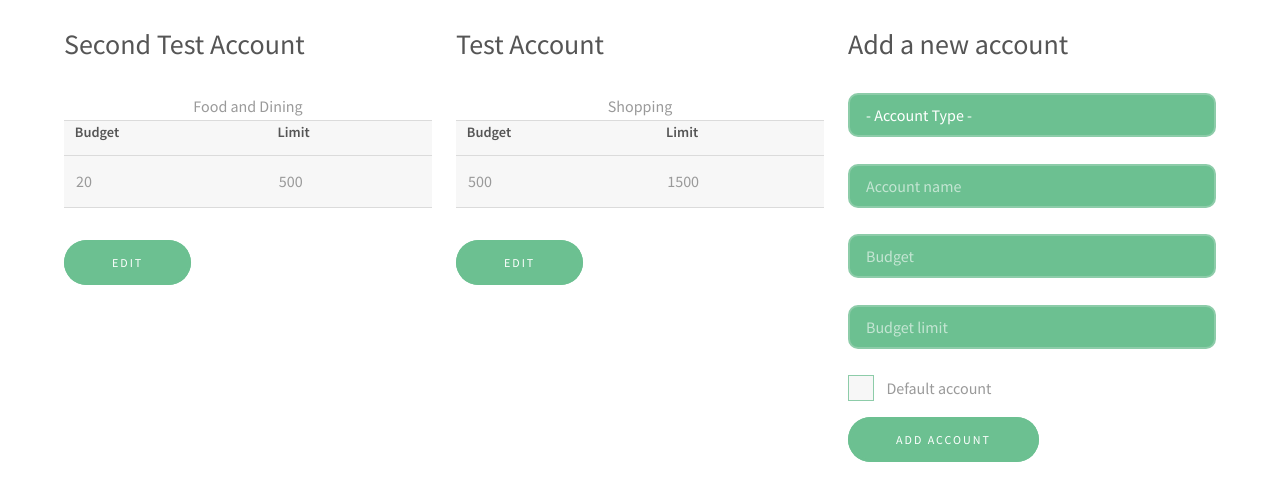
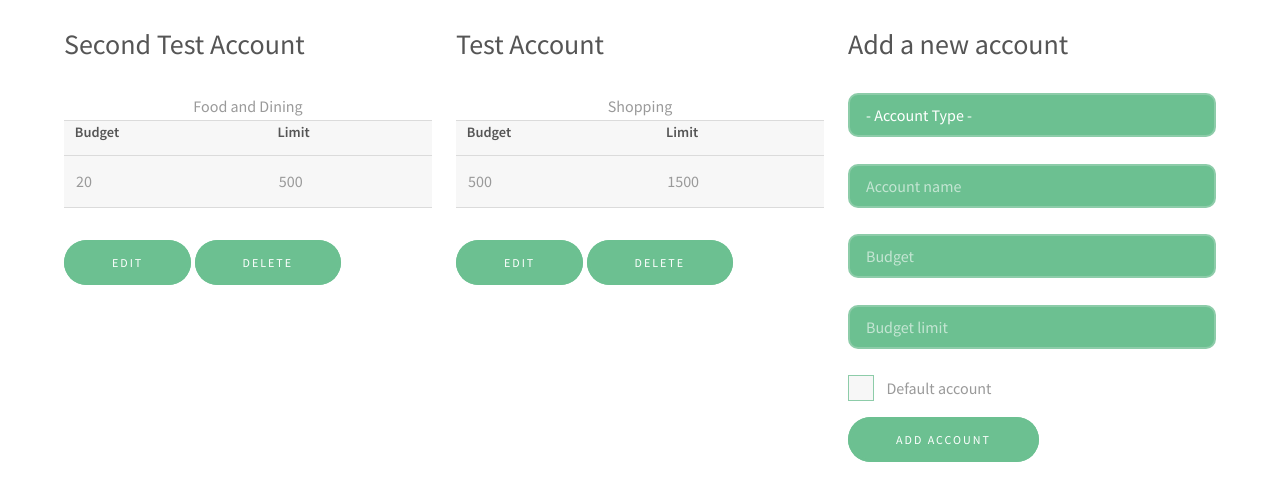
Before and after one commit to KimGrobien/wyze, a PHP site: page /account.php in a window 1280 px wide. Shown: the part 279-763 px from the top of the page. Run offline with PHP 8.4, Linux system fonts and the light colour scheme; data comes from the database, SQL or seed files in the repository.

Commit message:
Final edits for tonight.

```diff
--- a/account.php
+++ b/account.php
@@ -89,9 +89,11 @@
 											</tbody>
 										</table>
 									</div>
-									<input type="submit" name="editAcct' . $count . '" value="Edit" class="button special"></div>';
+									<input type="submit" name="editAcct' . $count . '" value="Edit" class="button special">
+									<input type="submit" name="deleteAcct' . $count . '" value="Delete" class="button special"></div>';
 						}
 					?>
+
                <div class="4u$ 12u$(medium)">
                   <h3>Add a new account</h3>
                   <select name="newType">
```
